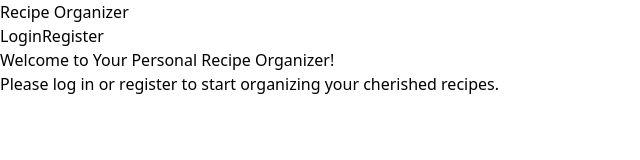
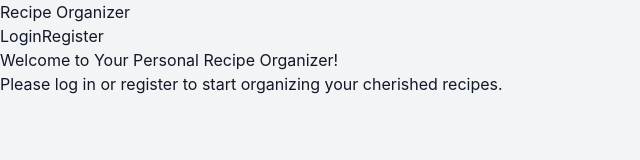
Before and after one commit to 50101063/flowisetemp, a React (Vite) app in the folder frontend/: page / in a window 1280 px wide. Shown: the top 160 px of the page, without its empty margins (0-640 px from the left). Built offline with nearby package versions, Linux system fonts and the light colour scheme.

Commit message:
Feat: Add base CSS with Tailwind directives

```diff
--- a/frontend/src/index.css
+++ b/frontend/src/index.css
@@ -2,4 +2,12 @@
 @tailwind components;
 @tailwind utilities;
 
-/* You can add your custom global styles here */
+/* Optional: Basic global styles */
+body {
+  font-family: 'Inter', sans-serif;
+  @apply bg-gray-100 text-gray-900;
+}
+
+#root {
+  @apply min-h-screen flex flex-col;
+}
```
